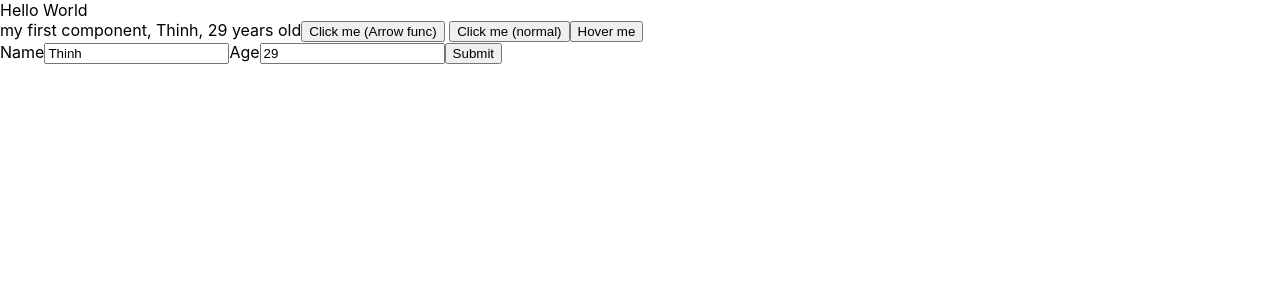
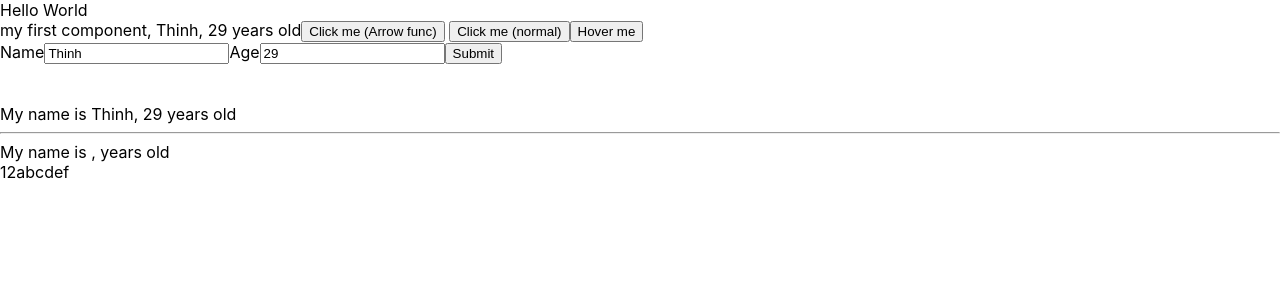
Before and after one commit to maskiatos/test-reactjs, a React (Create React App) app: page / in a window 1280 px wide. Shown: the top 300 px of the page. Built offline with nearby package versions, Linux system fonts and the light colour scheme.

Commit message:
them component DisplayInfo.js, truyen props

```diff
--- /dev/null
+++ b/src/components/DisplayInfo.js
@@ -0,0 +1,17 @@
+
+import React from "react"
+
+class DisplayInfor extends React.Component{
+
+    render(){
+        //destructuring để tối ưu code
+        const {name, age} = this.props;
+        return(
+            <div>
+                My name is {name}, {age} years old <br/>
+                {this.props.arr}
+            </div>
+        )
+    }
+}
+export default DisplayInfor
--- a/src/components/MyComponent.js
+++ b/src/components/MyComponent.js
@@ -1,17 +1,23 @@
 //ĐÂY LÀ COMPONENT CON CỦA App.js VÀ ĐƯỢC GỌI RA BÊN ĐÓ BẰNG CÁCH EXPORT RA ĐỂ CHIA CODE RA CHO DỄ QUẢN LÝ
 import React from "react" //import thư viện react đã khai báo bên package.json
+import DisplayInfor from "./DisplayInfo" //import componet DisplayInfor export ra từ DisplayInfo.js
 import UserInfor from "./UserInfo" //import componet UserInfor export ra từ UserInfo.js
 
 class MyComponent extends React.Component { //khai báo class MyComponent kế thừa Component từ thư viện React vừa import
     //JSX (JavaScript XML), chỉ riêng reactJS có cái này, là extension cho phép gõ html trực tiếp trong Reactjs
 
     render(){ //component bắt buộc ít nhất phải có render()
-        //JSX chỉ cho render 1 code block thôi, ví dụ ở đây nếu có 1 <div> khác song song thì báo lỗi, nested <div> thì được
+        //JSX chỉ cho render() return 1 code block thôi, ví dụ ở đây nếu return thêm 1 <div> nữa thì báo lỗi, nested <div> thì được
+        const arr = [1,2,"abc","def"]
         return(
         //nên viết theo cách button Click me ở dưới để không phải đổi handleClick(event) thành arrowfunction để chạy cái this.state.name
             <div>
                 <UserInfor/>
                 {/*gọi UserInfor import từ bên UserInfo.js, website vẫn chạy bình thường như khi viết hết code trong đấy ở file này*/}
+                <br/><br/>
+                <DisplayInfor name={"Thinh"} age={"29"}/> {/*truyền name và age từ file cha MyComponent.js vào file con DisplayInfo.js*/}
+                <hr/>   {/*nên truyền trong {} vì có thể truyền true, false, ... luôn, không có {} true false nó không hiểu*/}
+                <DisplayInfor arr={arr}/> {/*có thể truyền nhiều tham số vào cùng 1 component, bên con sẽ .props để nhận*/}
             </div>
         )
     }
```
